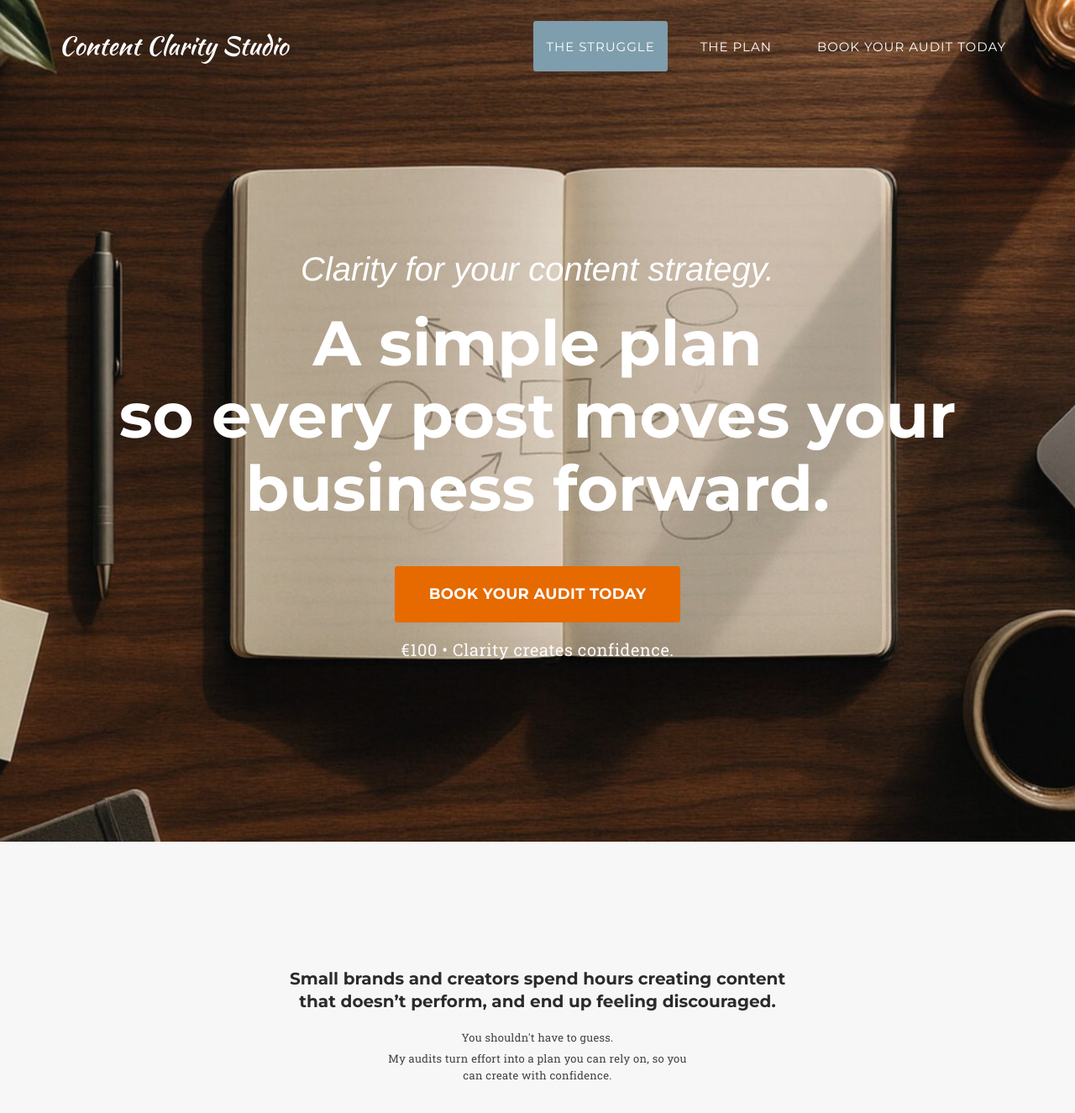
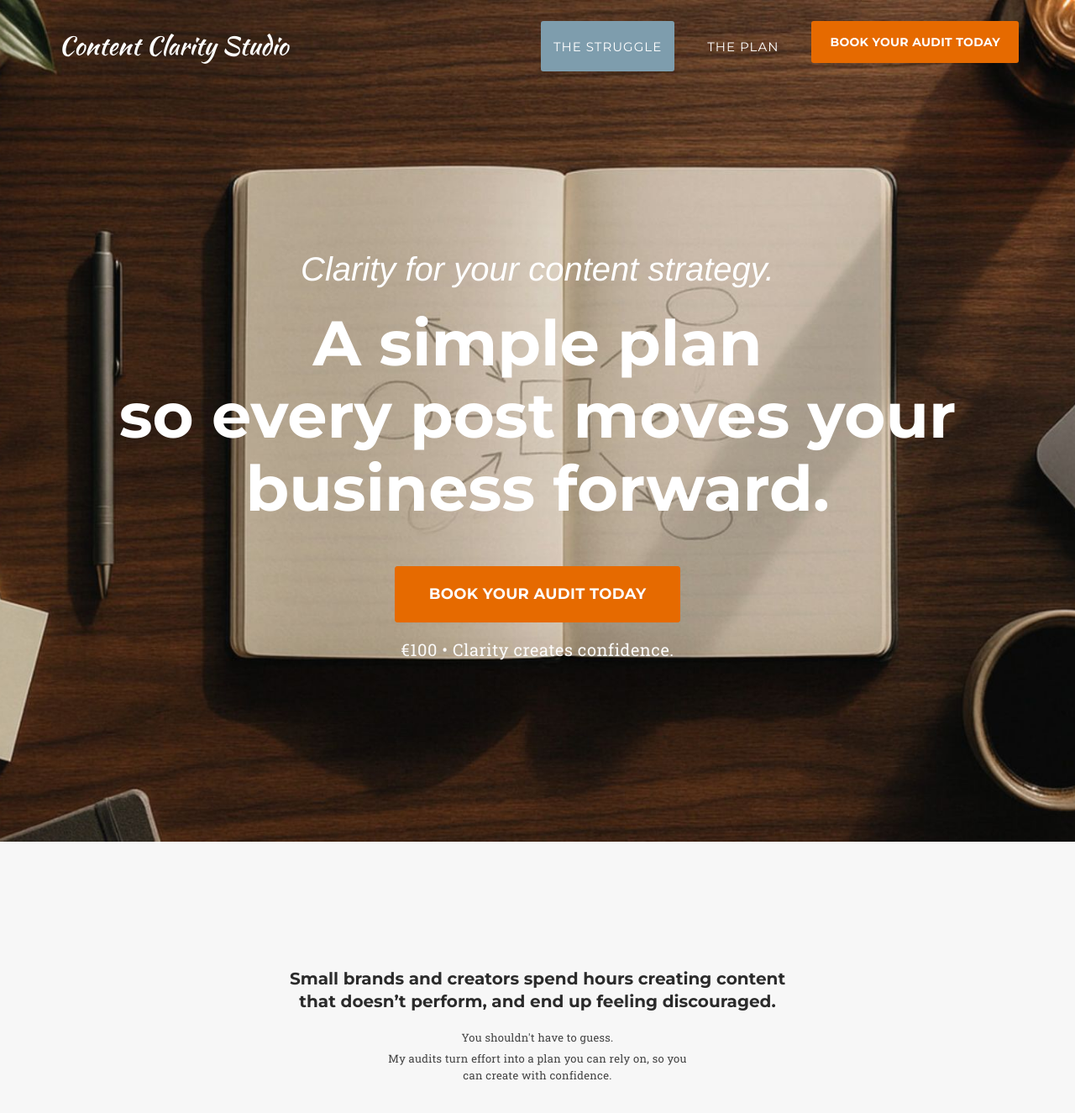
Before and after one commit to ContentClarityStudio/contentclaritystudio.github.io, a Jekyll site: the page built from index.html, in a window 1280 px wide and 1400 px high. Shown: the top 1325 px of the window at 84% size. Built offline with Jekyll 4.4.1, drawn with Linux system fonts in a browser that asks for light colours; some web fonts are replaced.

Commit message:
Update overrides.css

```diff
--- a/css/overrides.css
+++ b/css/overrides.css
@@ -178,3 +178,28 @@ header .intro-heading {
   font-size: 14px !important;
   line-height: 20px !important;
 }
+
+/* --- Navbar CTA: match tab height, just orange --- */
+.navbar-default .navbar-nav > li > a.nav-cta-link {
+  /* same height as the other tabs */
+  display: block;
+  padding: 15px 22px;      /* same vertical padding as nav links */
+  line-height: 20px;
+  font-size: 14px;
+  border-radius: 3px;
+
+  background-color: #e66a00;
+  color: #fff;
+  font-weight: 700;
+  letter-spacing: 0.3px;
+  transition: background-color .2s ease, box-shadow .2s ease, transform .1s ease;
+}
+
+.navbar-default .navbar-nav > li > a.nav-cta-link:hover,
+.navbar-default .navbar-nav > li > a.nav-cta-link:focus {
+  background-color: #cc5f00;
+  color: #fff;
+  text-decoration: none;
+  transform: translateY(-1px);
+  box-shadow: 0 3px 10px rgba(0,0,0,.25);
+}
```
